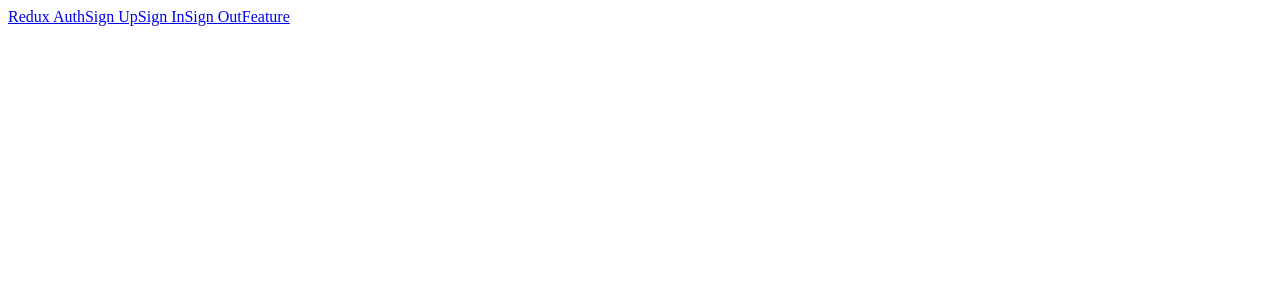
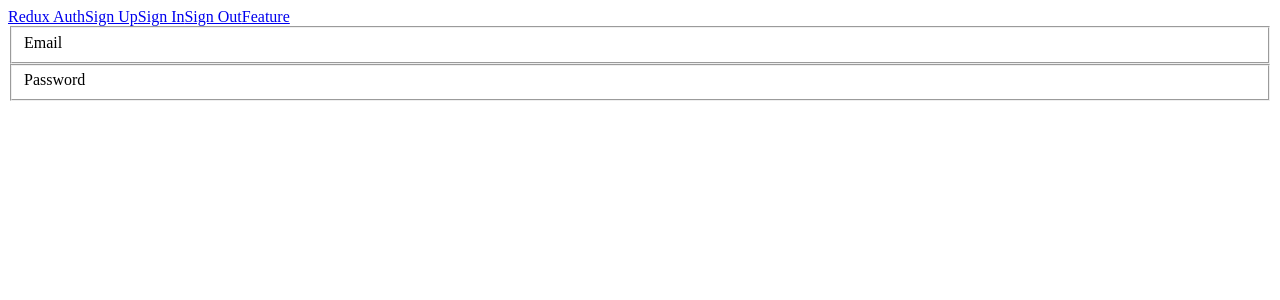
Before and after one commit to IsmaelPerezGit/authenticationpracticeproject, a React (Create React App) app in the folder client/: page /signup in a window 1280 px wide. Shown: the top 300 px of the page. Built offline with nearby package versions, Linux system fonts and the light colour scheme.

Commit message:
Signup component set up

```diff
--- /dev/null
+++ b/client/src/components/Auth/Signup.js
@@ -0,0 +1,18 @@
+import React, {Component} from 'react';
+
+class Signup extends Component {
+    render() {
+        return (
+            <form>
+                <fieldset>
+                    <label>Email</label>
+                </fieldset>
+                <fieldset>
+                    <label>Password</label>
+                </fieldset>
+            </form>
+        )
+    }
+}
+
+export default Signup
--- a/client/src/index.js
+++ b/client/src/index.js
@@ -4,11 +4,13 @@ import {BrowserRouter, Route} from 'react-router-dom';
 
 import App from './components/App';
 import Welcome from './components/Welcome';
+import Signup from './components/Auth/Signup';
 
 ReactDOM.render(
     <BrowserRouter>
         <App>
             <Route path='/' exact component={Welcome} />
+            <Route path='/signup' component={Signup} />
         </App>
     </BrowserRouter>,
     document.querySelector('#root')
```
